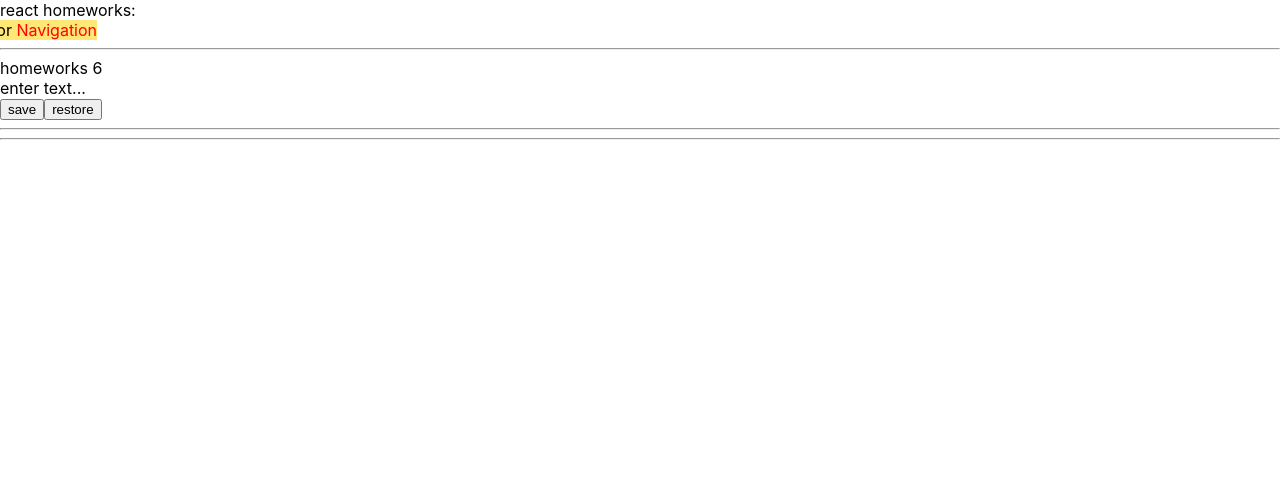
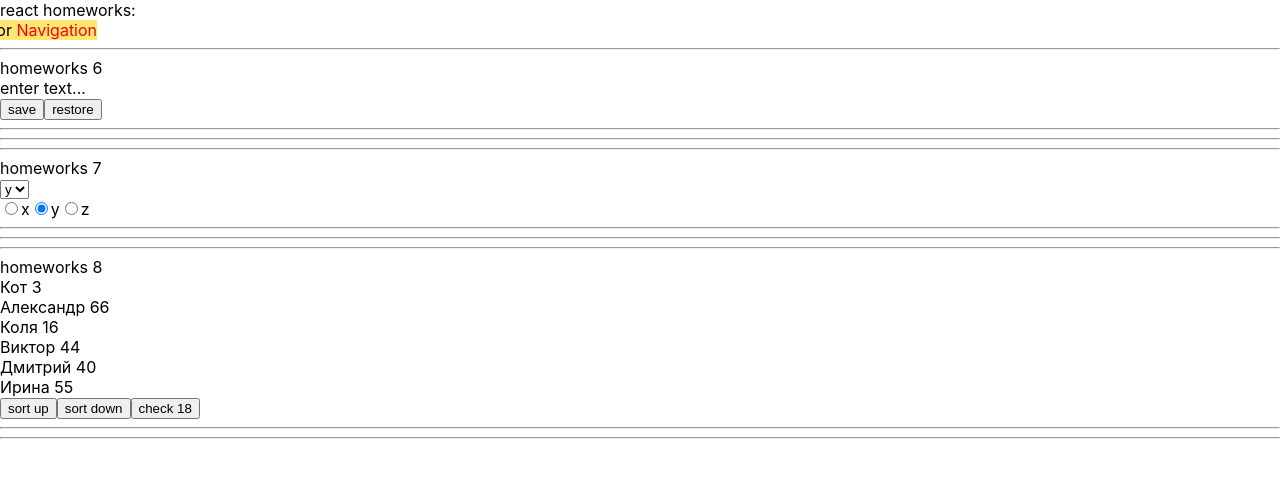
Before and after one commit to Reni101/React-homeworks-ts, a React (Create React App) app: page /#/junior in a window 1280 px wide. Both pictures are taken after a click on the button "save". Shown: the top 478 px of the page. Built offline with nearby package versions, Linux system fonts and the light colour scheme.

Commit message:
HomeWork -8

```diff
--- a/src/p2-homeworks/h5-rrd-v6/pages/Junior.tsx
+++ b/src/p2-homeworks/h5-rrd-v6/pages/Junior.tsx
@@ -1,10 +1,14 @@
 import React from 'react';
 import HW6 from "../../h6/HW6";
+import HW7 from "../../h7/HW7";
+import HW8 from "../../h8/HW8";
 
 const Junior = () => {
     return (
         <div>
-          <HW6/>
+            <HW6/>
+            <HW7/>
+            <HW8/>
         </div>
     );
 };
--- a/src/p2-homeworks/h7/HW7.tsx
+++ b/src/p2-homeworks/h7/HW7.tsx
@@ -30,9 +30,7 @@ function HW7() {
             </div>
 
             <hr/>
-            {/*для личного творчества, могу проверить*/}
-            {/*<AlternativeSuperSelect/>*/}
-            {/*<AlternativeSuperRadio/>*/}
+
             <hr/>
         </div>
     )
--- a/src/p2-homeworks/h7/common/c5-SuperSelect/SuperSelect.tsx
+++ b/src/p2-homeworks/h7/common/c5-SuperSelect/SuperSelect.tsx
@@ -3,8 +3,9 @@ import React, {SelectHTMLAttributes, DetailedHTMLProps, ChangeEvent} from 'react
 type DefaultSelectPropsType = DetailedHTMLProps<SelectHTMLAttributes<HTMLSelectElement>, HTMLSelectElement>
 
 type SuperSelectPropsType = DefaultSelectPropsType & {
-    options?: any[]
-    onChangeOption?: (option: any) => void
+    options: Array<string>
+    onChangeOption: (option: string) => void
+
 }
 
 const SuperSelect: React.FC<SuperSelectPropsType> = (
@@ -14,10 +15,11 @@ const SuperSelect: React.FC<SuperSelectPropsType> = (
         ...restProps
     }
 ) => {
-    const mappedOptions: any[] = []; // map options with key
+    const mappedOptions = options.map((el, index) => <option key={el + '-' + index} value={el}>{el}</option>);
 
     const onChangeCallback = (e: ChangeEvent<HTMLSelectElement>) => {
-        // onChange, onChangeOption
+        onChange && onChange(e)
+        onChangeOption && onChangeOption(e.currentTarget.value)
     }
 
     return (
--- a/src/p2-homeworks/h7/common/c6-SuperRadio/SuperRadio.tsx
+++ b/src/p2-homeworks/h7/common/c6-SuperRadio/SuperRadio.tsx
@@ -3,8 +3,8 @@ import React, {ChangeEvent, InputHTMLAttributes, DetailedHTMLProps} from 'react'
 type DefaultRadioPropsType = DetailedHTMLProps<InputHTMLAttributes<HTMLInputElement>, HTMLInputElement>
 
 type SuperRadioPropsType = DefaultRadioPropsType & {
-    options?: any[]
-    onChangeOption?: (option: any) => void
+    options: Array<string>
+    onChangeOption?: (option: string) => void
 }
 
 const SuperRadio: React.FC<SuperRadioPropsType> = (
@@ -16,15 +16,20 @@ const SuperRadio: React.FC<SuperRadioPropsType> = (
     }
 ) => {
     const onChangeCallback = (e: ChangeEvent<HTMLInputElement>) => {
-        // onChange, onChangeOption
+        onChange && onChange(e)
+        onChangeOption && onChangeOption(e.currentTarget.value)
     }
 
 
-    const mappedOptions: any[] = options ? options.map((o, i) => ( // map options with key
+    const mappedOptions: any[] = options ? options.map((o, i) => (
         <label key={name + '-' + i}>
             <input
                 type={'radio'}
-                // name, checked, value, onChange
+                checked={o===value}
+                name={name}
+                value={o}
+                onChange={onChangeCallback}
+                {...restProps}
             />
             {o}
         </label>
--- a/src/p2-homeworks/h8/HW8.tsx
+++ b/src/p2-homeworks/h8/HW8.tsx
@@ -2,9 +2,14 @@ import React, {useState} from 'react'
 import {homeWorkReducer} from './bll/homeWorkReducer'
 import SuperButton from '../h4/common/c2-SuperButton/SuperButton'
 
-// export type UserType =
+ export type UserType = {
+     _id: number,
+     name: string,
+     age: number
+ }
 
-const initialPeople = [
+
+const initialPeople:Array<UserType> = [
     {_id: 0, name: 'Кот', age: 3},
     {_id: 1, name: 'Александр', age: 66},
     {_id: 2, name: 'Коля', age: 16},
@@ -14,16 +19,18 @@ const initialPeople = [
 ]
 
 function HW8() {
-    const [people, setPeople] = useState<any>(initialPeople) // need to fix any
+    const [people, setPeople] = useState<Array<UserType>>(initialPeople)
 
-    // need to fix any
-    const finalPeople = people.map((p: any) => (
+
+    const finalPeople = people.map((p: UserType) => (
         <div key={p._id}>
-            some name, age
+            {p.name} {p.age}
         </div>
     ))
 
     const sortUp = () => setPeople(homeWorkReducer(initialPeople, {type: 'sort', payload: 'up'}))
+    const sortDown = () => setPeople(homeWorkReducer(initialPeople, {type: 'sort', payload: 'down'}))
+    const Chek18 = () => setPeople(homeWorkReducer(initialPeople, {type: 'check', payload: 18}))
 
     return (
         <div>
@@ -33,13 +40,13 @@ function HW8() {
             {/*should work (должно работать)*/}
             {finalPeople}
 
-            <div><SuperButton onClick={sortUp}>sort up</SuperButton></div>
-            <div>sort down</div>
-            check 18
+            <span><SuperButton onClick={sortUp}>sort up</SuperButton></span>
+            <span><SuperButton onClick={sortDown}>sort down</SuperButton></span>
+            <span><SuperButton onClick={Chek18}>check 18</SuperButton></span>
+
+
 
             <hr/>
-            {/*для личного творчества, могу проверить*/}
-            {/*<AlternativePeople/>*/}
             <hr/>
         </div>
     )
--- a/src/p2-homeworks/h8/bll/homeWorkReducer.ts
+++ b/src/p2-homeworks/h8/bll/homeWorkReducer.ts
@@ -1,12 +1,18 @@
-export const homeWorkReducer = (state: any, action: any): any => { // need to fix any
+import {UserType} from "../HW8";
+type ActionType = {
+    type:'sort' | 'check'
+    payload: string | number
+}
+
+export const homeWorkReducer = (state: UserType[], action: ActionType): Array<UserType> => {
     switch (action.type) {
         case 'sort': {
-            // need to fix
-            return state
+            const newState = [...state].sort((a,b)=>a.name.toUpperCase() < b.name.toUpperCase() ? -1 : 1)
+            return action.payload === "up" ?  newState : newState.reverse()
         }
         case 'check': {
-            // need to fix
-            return state
+            const newState = [...state].filter(el=>el.age > action.payload)
+            return newState
         }
         default: return state
     }
```
Also changed, not shown: src/p2-homeworks/h7/common/c5-SuperSelect/SuperSelect.module.css (added), src/p2-homeworks/h7/common/c6-SuperRadio/SuperRadio.module.css (added), 1 other file (tests, documents, lock files or other folders).
